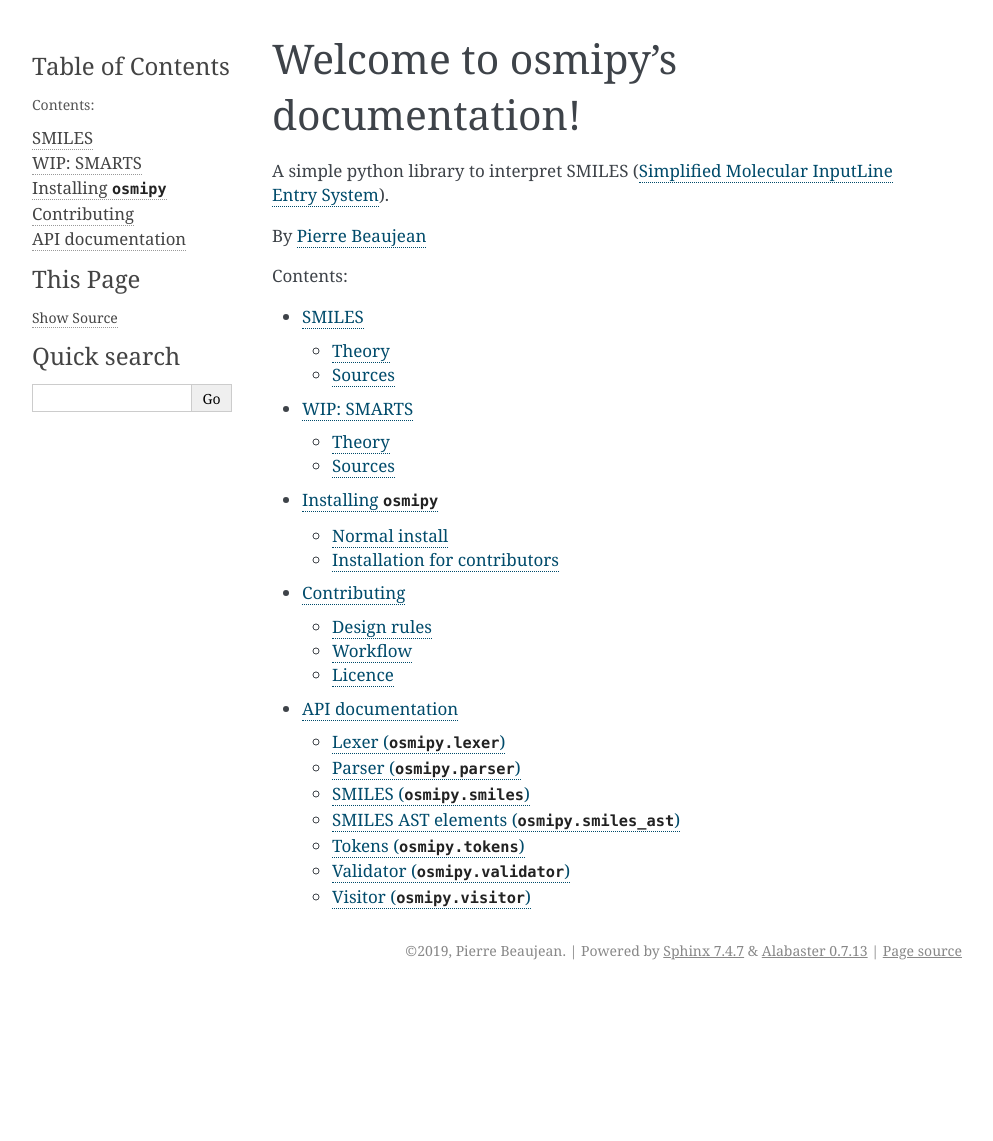
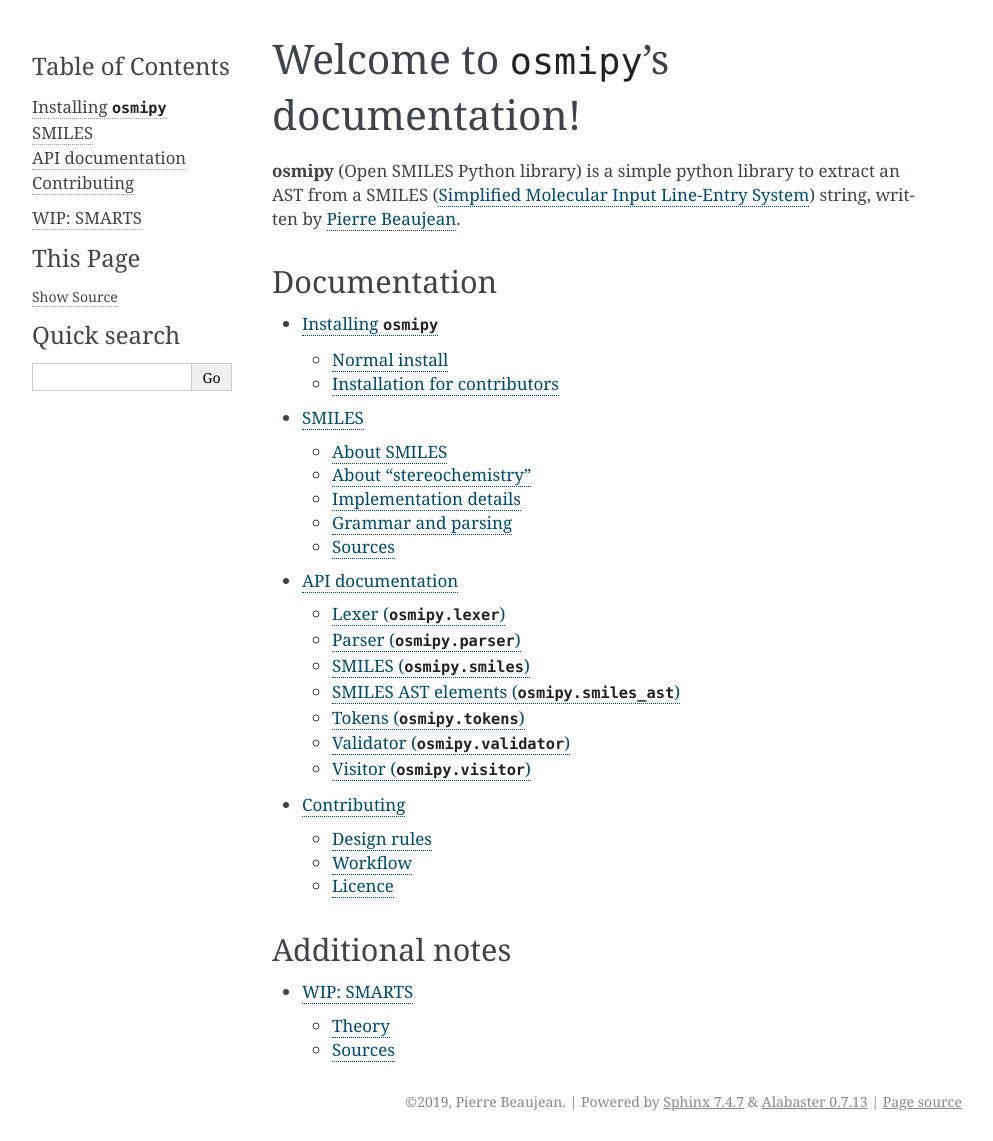
Before and after one commit to pierre-24/osmipy, a Sphinx documentation site: the page built from documentation/source/index.rst, in a window 1280 px wide. Shown: the whole page, without its empty margins (148-1141 px from the left). Built offline with Sphinx 7.4.7, drawn with Linux system fonts in a browser that asks for light colours; before the commit the page ends 990 px from its top, so only the background shows below that.

```diff
--- a/documentation/source/about-smiles.rst
+++ b/documentation/source/about-smiles.rst
@@ -1,8 +1,5 @@
 SMILES
 ======
-
-Theory
-------
 
 About SMILES
 ++++++++++++
@@ -117,8 +96,26 @@ The ``BranchedAtom`` also contains an ``Atom``, which stores informations about
 Note that the ``atom_id`` field is only there to help interaction with higher-level libraries, and should not be considered as *unique* (except if the validator is used, which checks the uniqueness).
 
 
+Grammar and parsing
++++++++++++++++++++
+
+The grammar used by this implementation is derived from the work done in `OpenSMILES <http://opensmiles.org/opensmiles.html>`_, but some rules where slightly modified (``chain`` use left recursion rather than right and ``ringbond`` was modified).
+
+.. literalinclude:: ./grammars/smiles.txt
+  :caption: :download:`./grammars/smiles.txt`
+
+Unless stated otherwise, this implementation follows the open specification, except:
+
++ All the ``aromatic_element`` is fully included in the ``organic_subset`` (so that ``se`` and ``as`` can be used without brackets) ;
++ Square planar (``@SP``), bipyramidal (``@TB``) and octahedral (``@OH``) chirality are not implemented (not even in the grammar) ;
++ There is not check of the aromaticity (or not) yet (that should go into ``Validation``) ;
++ Implicit hydrogen count (for element of the so-called *organic* subset) is not always correct (especially with aromaticity, for example the nitrogen in ``n1ccccc1``) ;
++ The output is not *standardized* (nor *canonical*), especially concerning cycles and "removing chiral marking on atoms that are not" (that should go into ``Validation``) ;
++ There is not (yet?) way to allow *non-standard* (loosy) SMILES inputs!
+
+
 Sources
--------
++++++++
 
 + `Wikipedia page of SMILES <https://en.wikipedia.org/wiki/Simplified_molecular-input_line-entry_system>`_ ;
 + `The OpenSMILES specification <http://opensmiles.org/opensmiles.html>`_ ;
--- a/documentation/source/conf.py
+++ b/documentation/source/conf.py
@@ -10,9 +10,11 @@
 # add these directories to sys.path here. If the directory is relative to the
 # documentation root, use os.path.abspath to make it absolute, like shown here.
 #
-# import os
-# import sys
-# sys.path.insert(0, os.path.abspath('.'))
+
+import os
+import sys
+
+sys.path.insert(0, os.path.abspath('../../'))
 
 import osmipy
 
@@ -36,7 +38,8 @@ release = osmipy.__version__
 extensions = [
     'sphinx.ext.autodoc',
     'sphinx.ext.todo',
-    'sphinx.ext.mathjax'
+    'sphinx.ext.mathjax',
+    'sphinx.ext.githubpages'
 ]
 
 # Add any paths that contain templates here, relative to this directory.
--- a/documentation/source/contributing.rst
+++ b/documentation/source/contributing.rst
@@ -2,7 +2,7 @@
 Contributing
 ============
 
-You first need to `install <./install.html>`_ if you wan to contribute to the code.
+You first need to `install <https://pierre-24.github.io/osmipy/install.html>`_ if you wan to contribute to the code.
 
 Design rules
 ------------
--- a/documentation/source/index.rst
+++ b/documentation/source/index.rst
@@ -1,16 +1,24 @@
-Welcome to osmipy's documentation!
-==================================
+Welcome to ``osmipy``'s documentation!
+======================================
 
-A simple python library to interpret SMILES (`Simplified Molecular InputLine Entry System <https://en.wikipedia.org/wiki/Simplified_molecular-input_line-entry_system>`_).
+**osmipy** (Open SMILES Python library) is a simple python library to extract an AST from a SMILES (`Simplified Molecular Input Line-Entry System <https://en.wikipedia.org/wiki/Simplified_molecular-input_line-entry_system>`_) string, written by `Pierre Beaujean <https://pierrebeaujean.net>`_.
 
-By `Pierre Beaujean <https://pierrebeaujean.net>`_
+
+Documentation
+-------------
 
 .. toctree::
     :maxdepth: 2
-    :caption: Contents:
 
+    install
     about-smiles
+    api
+    contributing
+
+Additional notes
+----------------
+
+.. toctree::
+    :maxdepth: 2
+
     smarts
-    install
-    contributing
-    api
--- a/documentation/source/install.rst
+++ b/documentation/source/install.rst
@@ -35,4 +35,4 @@ To contribute to the project, you need to clone the repository:
 
 You can launch the tests series with ``make test``
 
-Don't forget to check the `contribution rules <contributing.html>`_.
+Don't forget to check the `contribution rules <https://pierre-24.github.io/osmipy/contributing.html>`_.
```
Also changed, not shown: other parts of documentation/source/about-smiles.rst (+0 -18 lines), other parts of documentation/source/install.rst (+1 -1 lines), CONTRIBUTING.md (+1 -1 lines), README.md (+1 -1 lines), .travis.yml, 1 other file.
